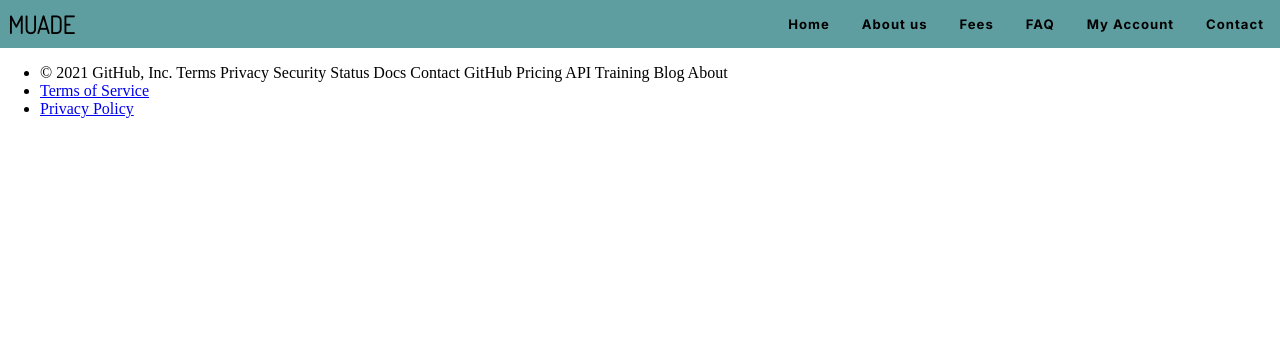
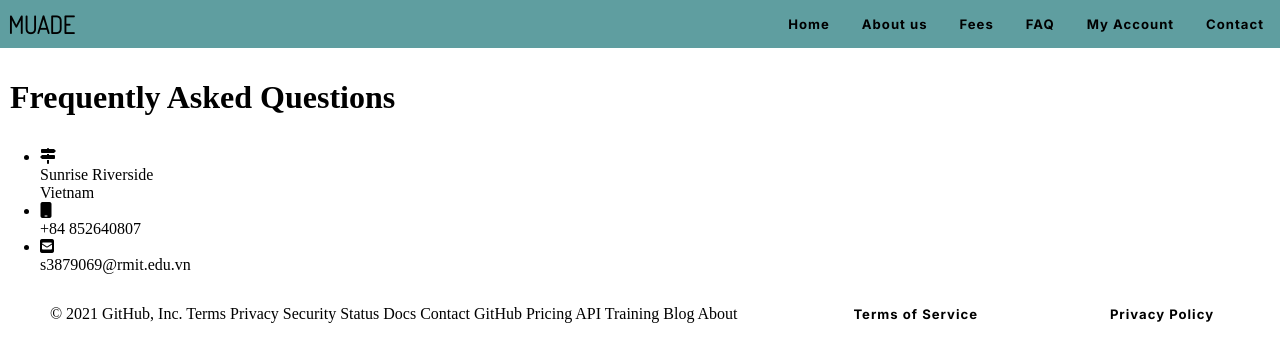
Before and after one commit to nhatquan0312/Web_Programming, a PHP site: page /faqs.html in a window 1280 px wide. Shown: the top 362 px of the page. Run offline with PHP 8.4, Linux system fonts and the light colour scheme; some libraries are stand-ins or nearby versions.

Commit message:
update footer

```diff
--- a/faqs.css
+++ b/faqs.css
@@ -0,0 +1,7 @@
+.icon {
+    color: black;
+}
+
+h1 {
+    padding: 10px
+}
--- a/faqs.html
+++ b/faqs.html
@@ -10,6 +10,7 @@
     <link rel="stylesheet" href="nav.css">
     <link rel="stylesheet" href="faqs.css">
     <script src="script.js" defer></script>
+    <script src="https://kit.fontawesome.com/b99e675b6e.js"></script>
     <title>Website</title>
 </head>
 <body>
@@ -34,6 +35,29 @@
             </nav>
 
     </header>
+
+    <h1>Frequently  Asked Questions</h1>
+    <div class="questions_container">
+        <ul>
+            <li>
+                <div class="icon"><i class="fas fa-map-signs"></i></div>
+                <div class="data">
+                    Sunrise Riverside <br/> Vietnam
+                </div>
+            </li>
+            <li>
+                <div class="icon"><i class="fas fa-mobile"></i></div>
+                <div class="data">
+                    +84 852640807
+                </div>
+            </li>
+            <li>
+                <div class="icon"><i class="fas fa-envelope-square"></i></div>
+                <div class="data">
+                    s3879069@rmit.edu.vn
+                </div>
+        </ul>
+    </div>
     </body>
     <footer>
         <ul>
--- a/index.css
+++ b/index.css
@@ -3,8 +3,12 @@
     padding: 20px;
 }
 
+h1 {
+    font-family: 'Roboto', 'Arial', sans-serif;
+}
+
 @media screen and (min-width: 768px) and (max-width: 1023px) {
-    .product_container {
+    .products {
       float: left;
       width: 50%;
     }
--- a/nav.css
+++ b/nav.css
@@ -89,3 +89,27 @@ height: 21px;
         display: flex;
     }
 }
+
+footer ul {
+    margin:0;
+    padding:0;
+    display: flex;
+    justify-content: space-around;
+    align-items: center;
+}
+
+footer a{
+    text-decoration: none;
+    color:white;
+    padding:1rem;
+    display: flex;
+    font-family: 'Inter', sans-serif;
+    font-size: large;
+    color: black;
+    letter-spacing: 1px;
+    font-size: 0.82rem ;
+}
+
+footer li{
+    list-style: none;
+}
```
Also changed, not shown: index.html (+4 -4 lines).
